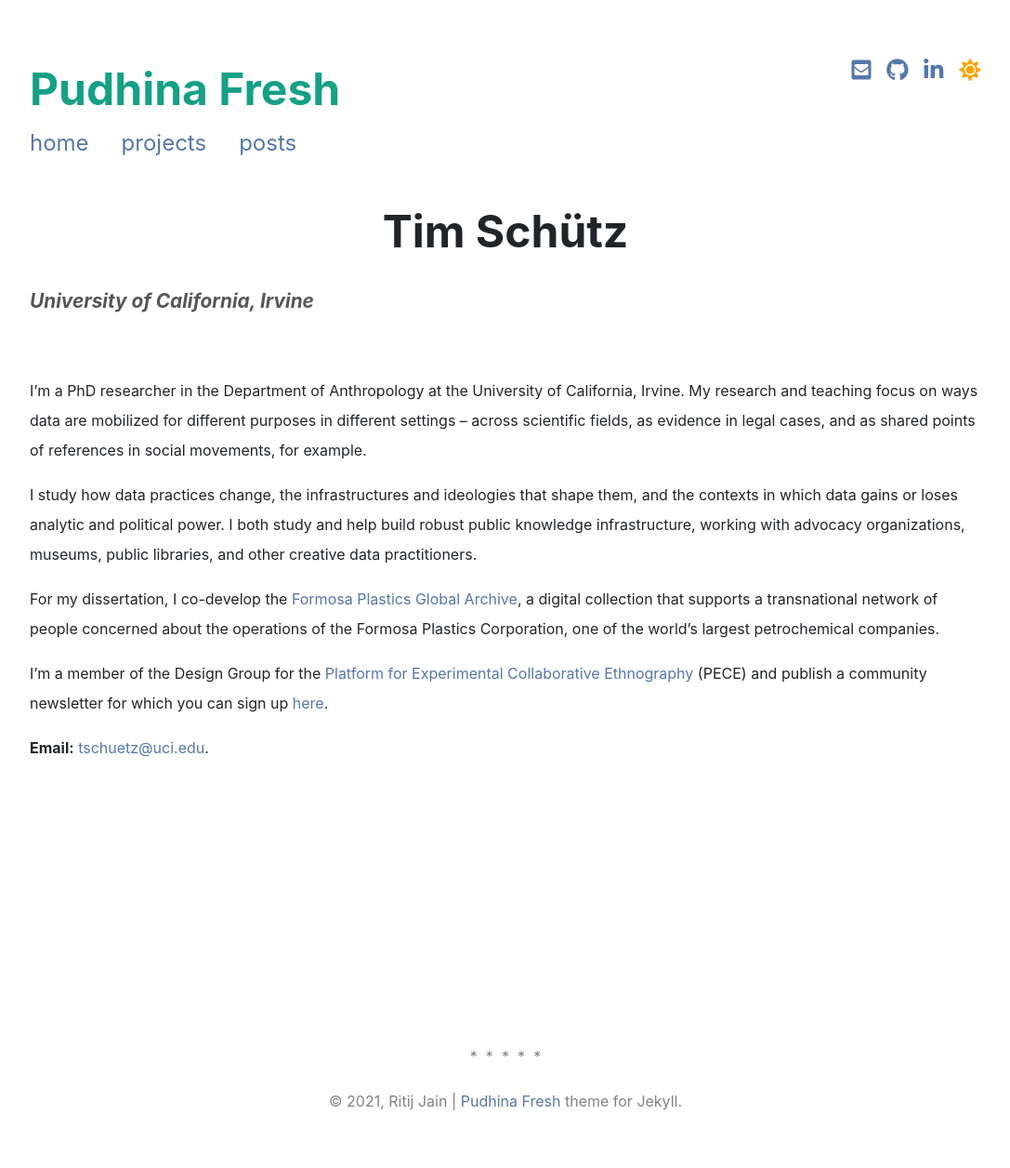
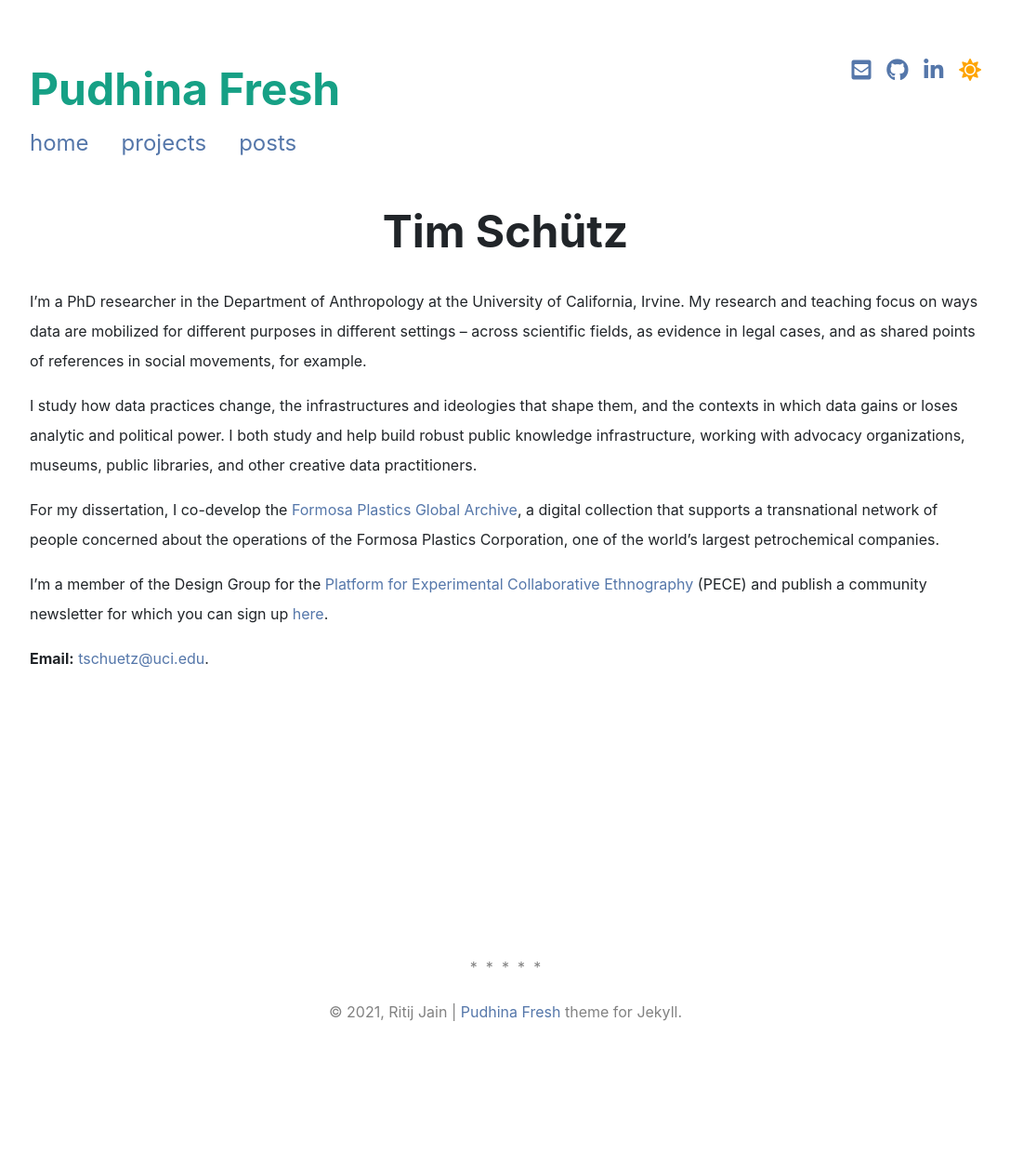
Before and after one commit to timschuetz/personal, a Jekyll site: the page built from index.md, in a window 1280 px wide. Shown: the whole page at 93% size, without its empty margins (96-1183 px from the left). Built offline with Jekyll 4.4.1, drawn with Linux system fonts in a browser that asks for light colours; nearby versions of some CDN libraries; a style sheet for code colours, icons or effects is not loaded; after the commit the page ends 1160 px from its top, so only the background shows below that.

Commit message:
Update index.md

```diff
--- a/index.md
+++ b/index.md
@@ -7,8 +7,6 @@ description:
 sitemap:
   priority: 1.0
 ---
-<p class="describe-text">University of California, Irvine</p>
-<br>
 
 I'm a PhD researcher in the Department of Anthropology at the University of California, Irvine. My research and teaching focus on ways data are mobilized for different purposes in different settings – across scientific fields, as evidence in legal cases, and as shared points of references in social movements, for example.
 
```
